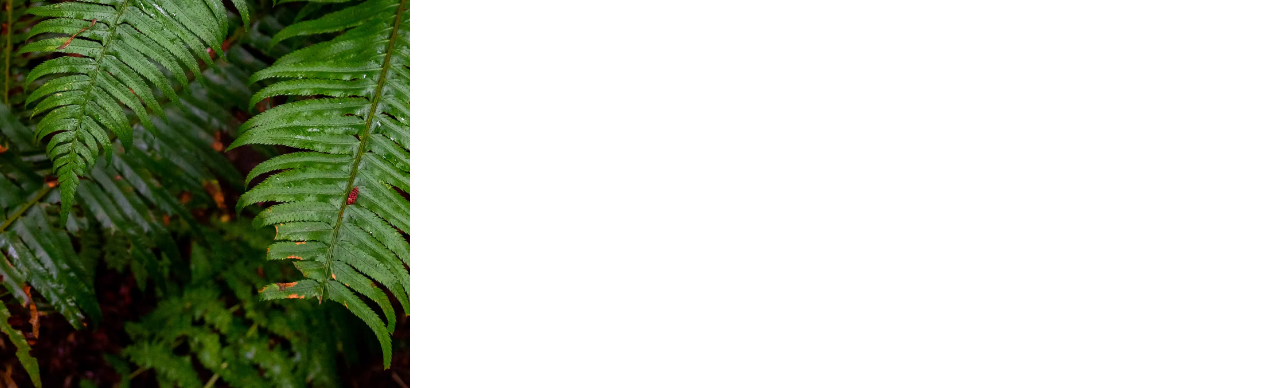
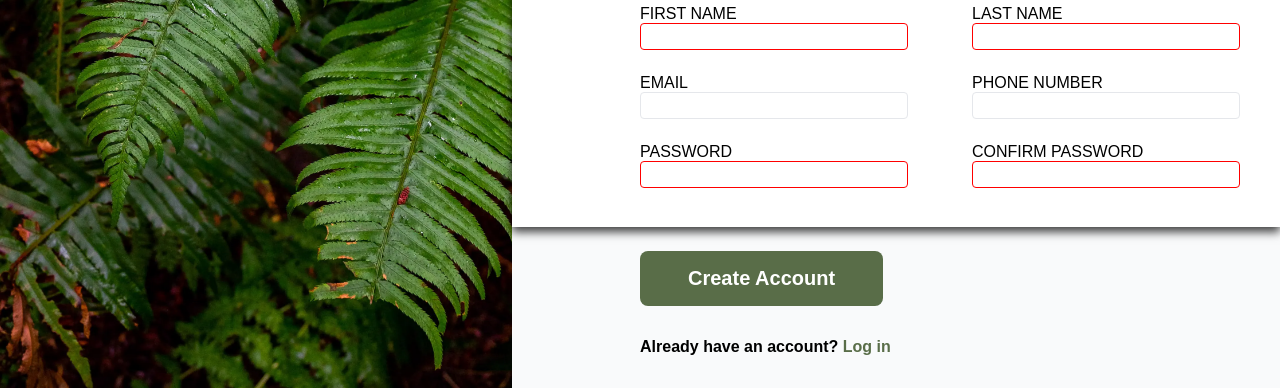
Before and after one commit to Al-Ghoul/TOP-SignUpForm, a plain HTML site: page index.html in a window 1280 px wide. Shown: the part 412-800 px from the top of the page. Drawn offline with Linux system fonts and the light colour scheme.

Commit message:
feat(forms): add forms & inputs

```diff
--- a/css/style.css
+++ b/css/style.css
@@ -2,6 +2,7 @@ body {
   display: flex;
   height: 100vh;
   margin: 0;
+  background-color: #f9fafb;
 }
 
 @font-face {
@@ -19,7 +20,7 @@ body {
 .logo-container {
   display: flex;
   position: relative;
-  top: 30%;
+  top: 15%;
   background-color: rgba(0, 0, 0, 0.5);
   justify-content: center;
   align-items: center;
@@ -39,11 +40,83 @@ body {
 .main-container {
   display: flex;
   flex-direction: column;
-  padding: 128px;
   width: 60%;
+}
+
+.service-container {
+  padding: 64px 128px;
 }
 
 .service-container>p {
   font-size: 1.5rem;
   font-weight: bold;
 }
+
+.input-container {
+  padding: 15px 128px;
+  background-color: #FFF;
+  box-shadow: 0 5px 9px 0px rgba(0, 0, 0, 0.75);
+}
+
+label[for="first-name"],
+label[for="last-name"],
+label[for="email"],
+label[for="phone"],
+label[for="password"],
+label[for="confirm-password"] {
+  display: block;
+  font-weight: lighter;
+  font-family: Arial, Helvetica, sans-serif;
+}
+
+.name-input-container,
+.contact-input-container,
+.password-input-container {
+  display: flex;
+  gap: 64px;
+  border: none;
+  margin: 0;
+  padding: 0;
+  margin-bottom: 24px;
+}
+
+input {
+  border: 1px solid #E5E7EB;
+  border-radius: 4px;
+  padding: 5px;
+  width: 256px;
+}
+
+input:focus {
+  outline: none;
+  border: 0.1px solid blue;
+  box-shadow: 0 0 2px 0.3px black;
+}
+
+input:invalid {
+  border: 0.1px solid red;
+}
+
+#create-act {
+  background-color: #596d48;
+  color: white;
+  border: none;
+  border-radius: 8px;
+  padding: 16px 48px;
+  font-size: 1.25rem;
+  font-weight: bold;
+  margin-top: 24px;
+  margin-left: 128px;
+}
+
+.alrdy-have-act {
+  margin-top: 16px;
+  margin-left: 128px;
+  font-weight: bold;
+  font-family: Arial, Helvetica, sans-serif;
+}
+
+.alrdy-have-act>p>a {
+  color: #596d48;
+  text-decoration: none;
+}
--- a/index.html
+++ b/index.html
@@ -1,6 +1,5 @@
 <!doctype html>
 <html lang="en">
-
   <head>
     <meta charset="UTF-8" />
     <meta name="viewport" content="width=device-width, initial-scale=1" />
@@ -25,7 +24,54 @@
         </p>
         <p>You <em>know</em> you want to.</p>
       </div>
+
+      <form>
+        <div class="input-container">
+          <h2>Let's do this!</h2>
+          <fieldset class="name-input-container">
+            <div>
+              <label for="first-name">FIRST NAME</label>
+              <input type="text" id="first-name" name="first-name" required />
+            </div>
+            <div>
+              <label for="last-name">LAST NAME</label>
+              <input type="text" id="last-name" name="last-name" required />
+            </div>
+          </fieldset>
+
+          <fieldset class="contact-input-container">
+            <div>
+              <label for="email">EMAIL</label>
+              <input type="email" id="email" name="email" />
+            </div>
+            <div>
+              <label for="phone">PHONE NUMBER</label>
+              <input type="tel" id="phone" name="phone" />
+            </div>
+          </fieldset>
+
+          <fieldset class="password-input-container">
+            <div>
+              <label for="password">PASSWORD</label>
+              <input type="password" id="password" name="password" required />
+            </div>
+            <div>
+              <label for="confirm-password">CONFIRM PASSWORD</label>
+              <input
+                type="password"
+                id="confirm-password"
+                name="confirm-password"
+                required
+              />
+            </div>
+          </fieldset>
+        </div>
+
+        <button id="create-act" type="submit">Create Account</button>
+      </form>
+      <div class="alrdy-have-act">
+        <p>Already have an account? <a href="#">Log in</a></p>
+      </div>
     </div>
   </body>
-
 </html>
```
Lines whose indentation alone changed are shown as unchanged.
